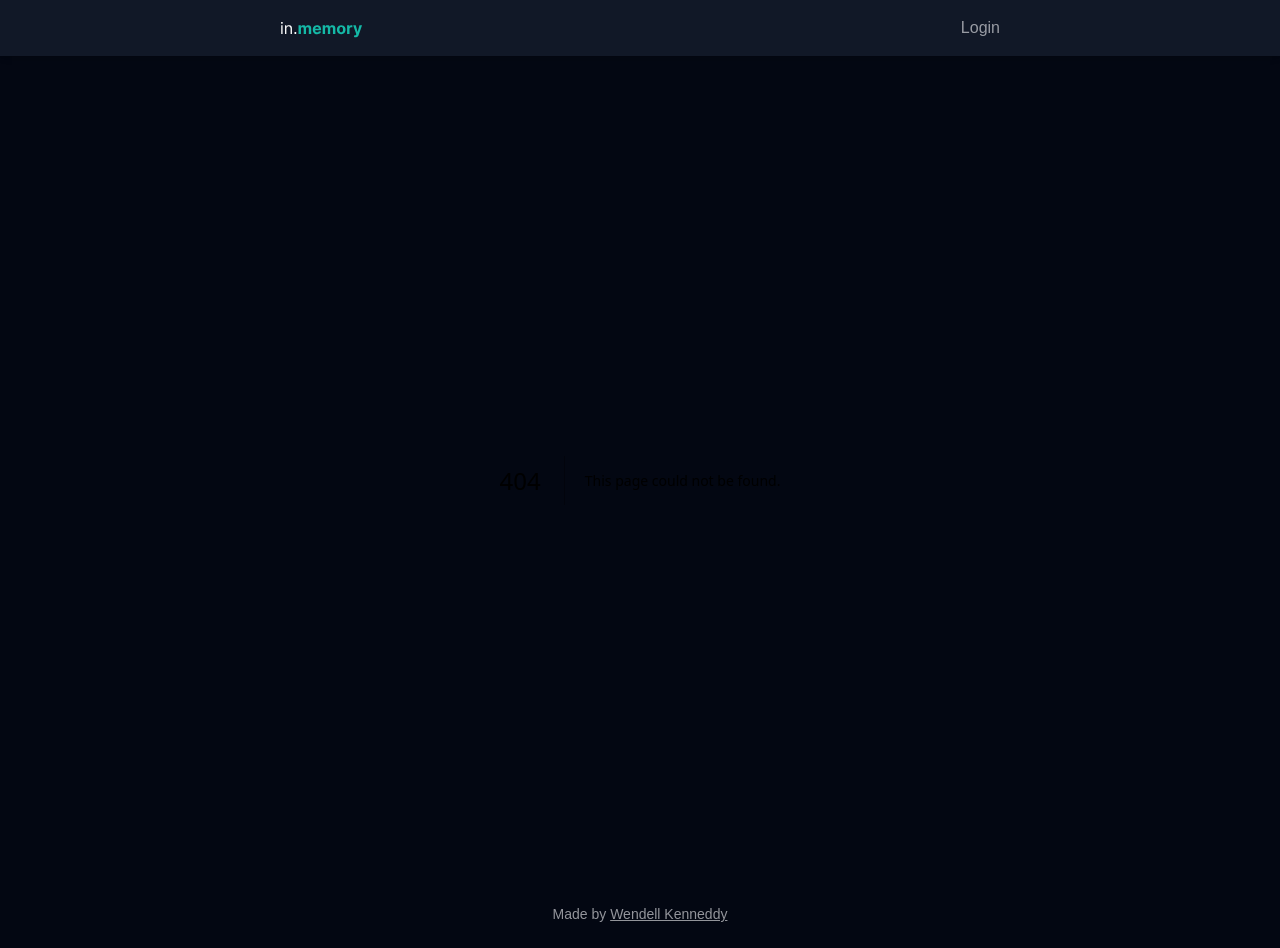
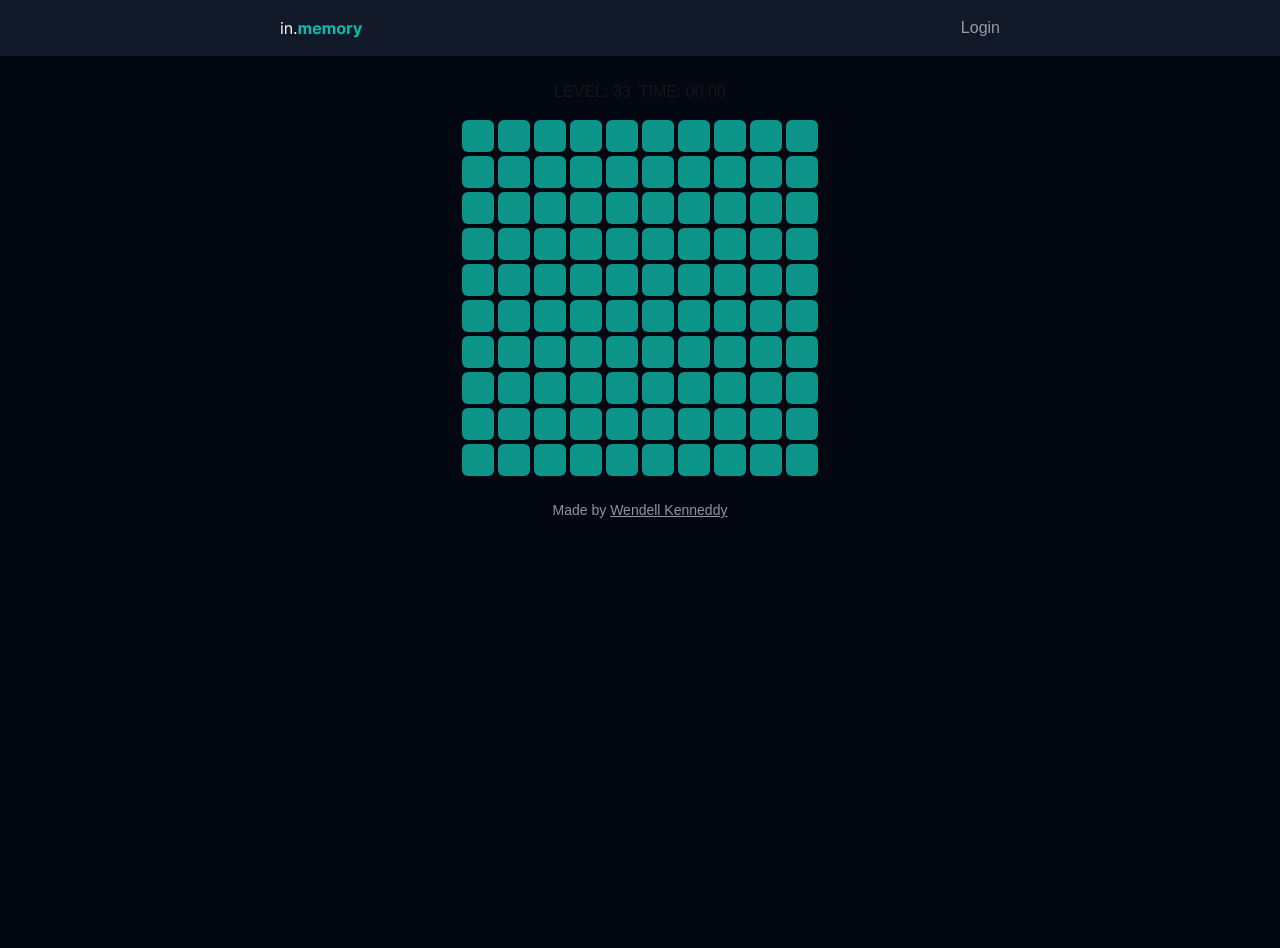
Before and after one commit to wendell-kenneddy/in-memory, a Next.js app: page /play in a window 1280 px wide. Before the commit this address had no page. After the commit the page ends 800 px from the top, so only its background shows below. Built offline with nearby package versions, Linux system fonts and the light colour scheme.

Commit message:
feat(pages): add play page

```diff
--- /dev/null
+++ b/src/app/play/page.tsx
@@ -0,0 +1,15 @@
+import { Metadata } from "next";
+import { GameScreen } from "@/components/game-screen";
+
+export const metadata: Metadata = {
+  title: "in.memory | Play",
+  description: "Its memorization time!",
+};
+
+export default function Home() {
+  return (
+    <main className="w-11/12 max-w-[720px] mx-auto">
+      <GameScreen />
+    </main>
+  );
+}
```
